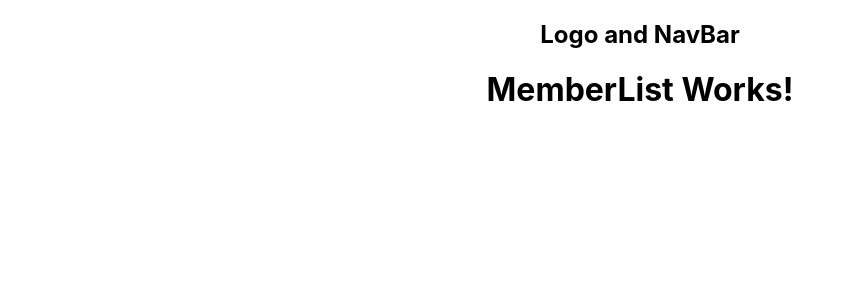
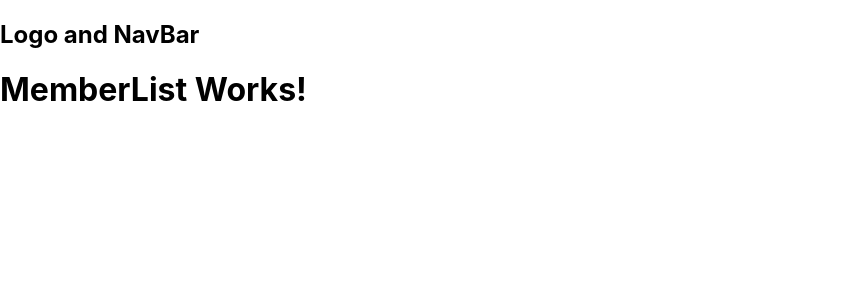
Before and after one commit to webmasterdevlin/inmeta-reactjs, a React (Create React App) app: page /member-list in a window 1280 px wide. Shown: the top 300 px of the page, without its empty margins (0-853 px from the left). Built offline with nearby package versions, Linux system fonts and the light colour scheme.

Commit message:
added browserRouter

```diff
--- a/src/App.js
+++ b/src/App.js
@@ -1,13 +1,16 @@
 import React from 'react';
 import './App.css';
-import MemberList from './components/MemberList';
+import { BrowserRouter } from 'react-router-dom'
+import RootRouter from './root-router';
 
 function App() {
   return (
-    <div className="App">
-      <h2>Logo and NavBar</h2>
-      <MemberList />
-    </div>
+    <BrowserRouter>
+      <>
+        <h2>Logo and NavBar</h2>
+        <RootRouter />
+      </>
+    </BrowserRouter>
   );
 }
 export default App;
--- a/src/root-router.jsx
+++ b/src/root-router.jsx
@@ -1,7 +1,7 @@
 import React from 'react'
 import { Router, Redirect } from '@reach/router'
 import MemberList from './components/MemberList'
-import Profile from './components/Profile'
+import Profile from './components/Profile';
 
 const RootRouter = () => (
     <Router>
```
